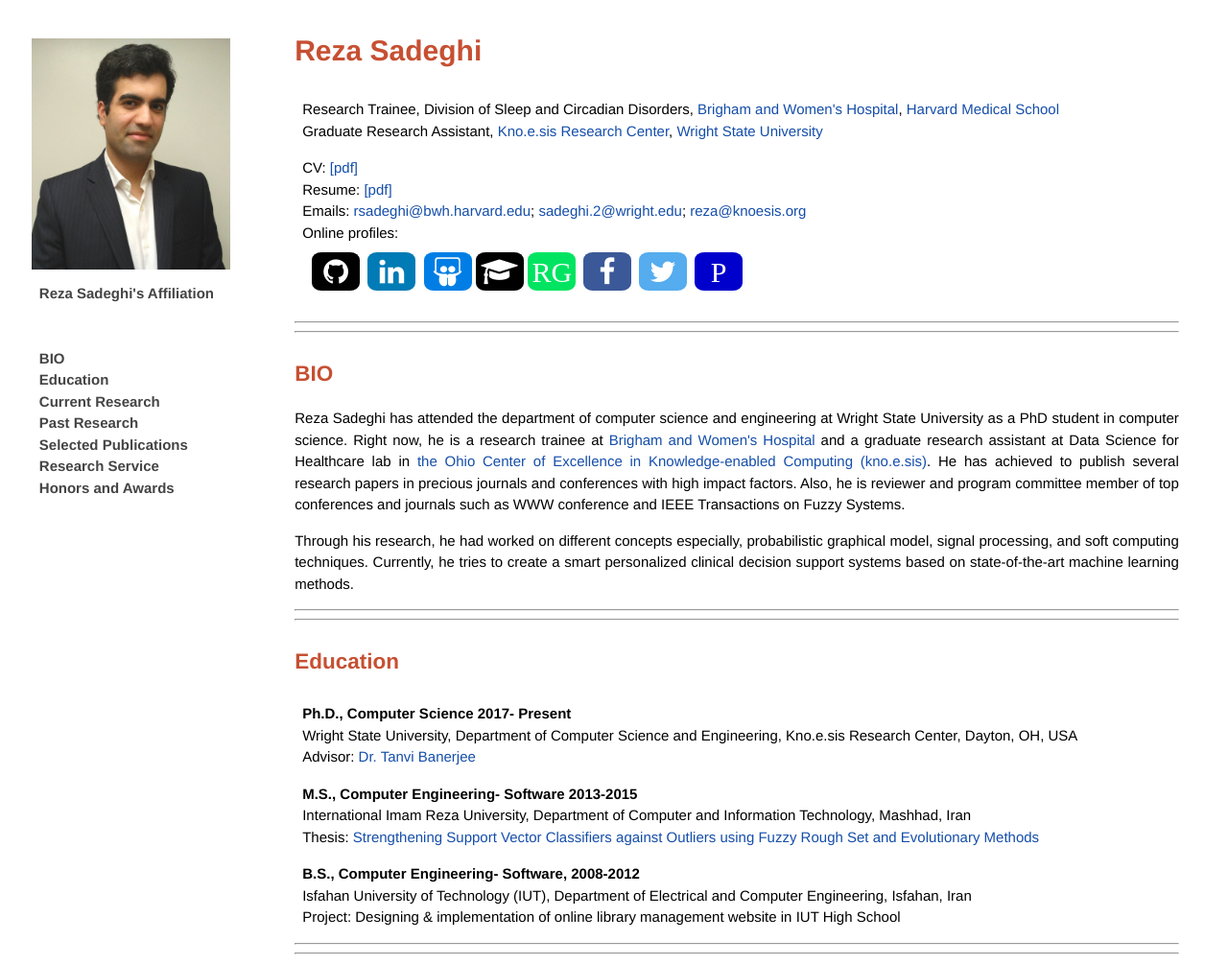
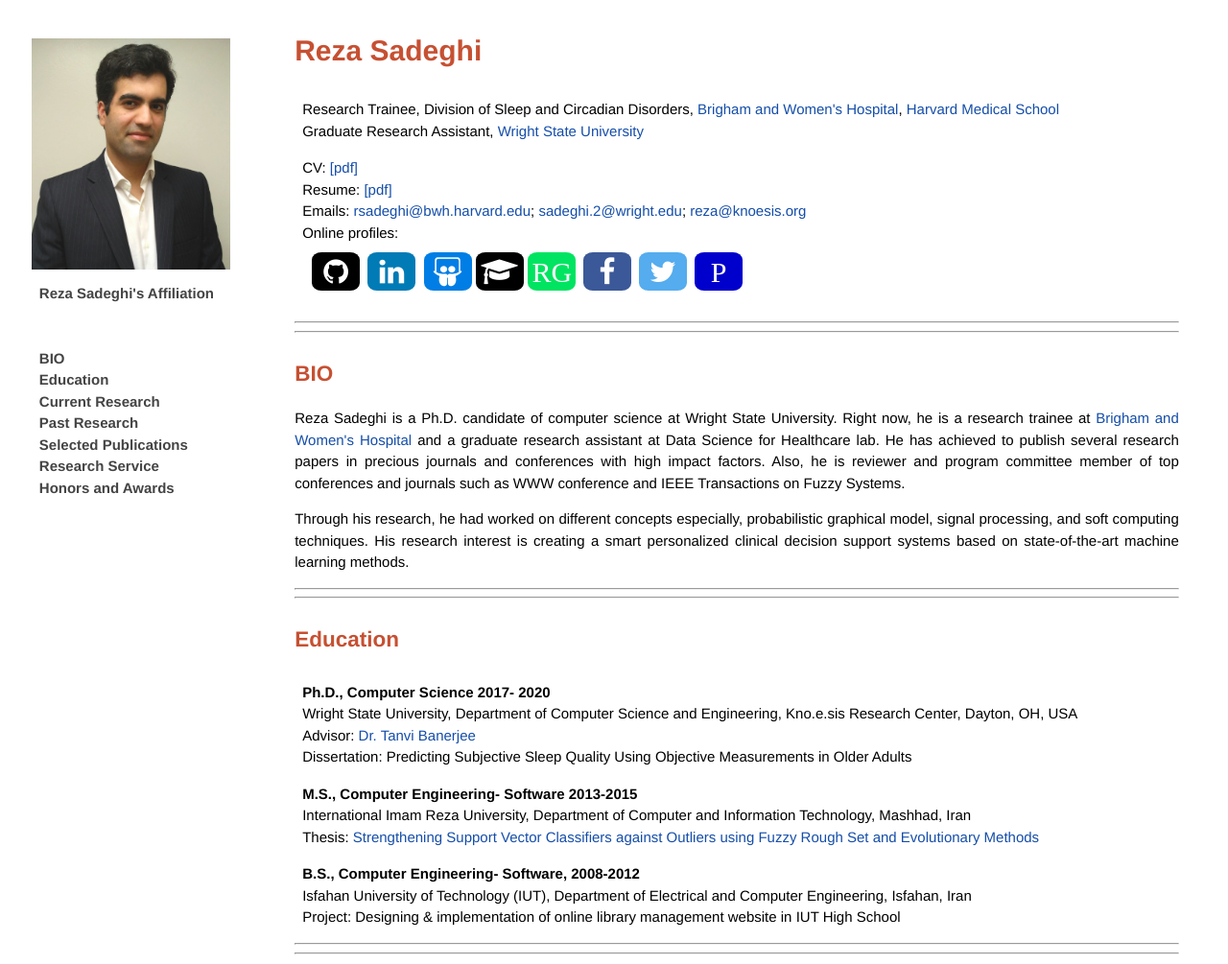
Before and after one commit to RezaSadeghiWSU/Website, a plain HTML site: page index.html in a window 1280 px wide. Shown: the top 1005 px of the page at 96% size. Drawn offline with Linux system fonts and the light colour scheme.

Commit message:
Update index.html

```diff
--- a/index.html
+++ b/index.html
@@ -57,7 +57,7 @@
 
 		<ul>
 			<li>Research Trainee, Division of Sleep and Circadian Disorders, <a href="https://www.brighamandwomens.org/">Brigham and Women's Hospital</a>, <a href="https://hms.harvard.edu/">Harvard Medical School</a></li>
-			<li>Graduate Research Assistant, <a href="http://knoesis.org/">Kno.e.sis Research Center</a>, <a href="https://www.wright.edu/">Wright State University</a></li>
+			<li>Graduate Research Assistant,<!--a href="http://knoesis.org/">Kno.e.sis Research Center</a--> <a href="https://www.wright.edu/">Wright State University</a></li>
 		</ul>
 
 		<ul>
@@ -91,7 +91,7 @@
 <section>
 	<div class="container">
 	<h2  class="page-title"> <a id="BIO"></a> BIO </h2>
-		<p align="justify">
+		<!--p align="justify">
 			Reza Sadeghi has attended the department of computer science and
 			engineering at Wright State University as a PhD student in computer
 			science. Right now, he is a research trainee at <a href="https://www.brighamandwomens.org/">Brigham and Women's Hospital</a> and
@@ -101,11 +101,20 @@
 			and conferences with high impact factors. Also, he is reviewer
 			and program committee member of top conferences and journals such
 			as WWW conference and IEEE Transactions on Fuzzy Systems.
+		</p-->
+		<p align="justify">
+			Reza Sadeghi is a Ph.D. candidate of computer science at Wright State University.
+			Right now, he is a research trainee at <a href="https://www.brighamandwomens.org/">Brigham and Women's Hospital</a> and
+			a graduate research assistant at Data Science for Healthcare lab.
+			He has achieved to publish several research papers in precious journals
+			and conferences with high impact factors. Also, he is reviewer
+			and program committee member of top conferences and journals such
+			as WWW conference and IEEE Transactions on Fuzzy Systems.
 		</p>
 		<p align="justify">
 			Through his research, he had worked on different concepts especially,
 			probabilistic graphical model, signal processing, and soft computing
-			techniques. Currently, he tries to create a smart personalized
+			techniques. His research interest is creating a smart personalized
 			clinical decision support systems based on state-of-the-art machine
 			learning methods.
 		</p>
@@ -118,11 +127,13 @@
 	<div class="container">
 	<h2  class="page-title"> <a id="Education"></a> Education </h2>
 		<ul align="justify">
-			<li><b>Ph.D., Computer Science 2017- Present</b></li>
+			<li><b>Ph.D., Computer Science 2017- 2020</b></li>
 			<li>
 				Wright State University, Department of Computer Science and Engineering, Kno.e.sis Research Center, Dayton, OH, USA
 			</li> <li>
 				Advisor: <a href="https://people.wright.edu/tanvi.banerjee">Dr. Tanvi Banerjee</a>
+			</li> <li>
+				Dissertation: Predicting Subjective Sleep Quality Using Objective Measurements in Older Adults
 			</li>
 		</ul>
 
```
